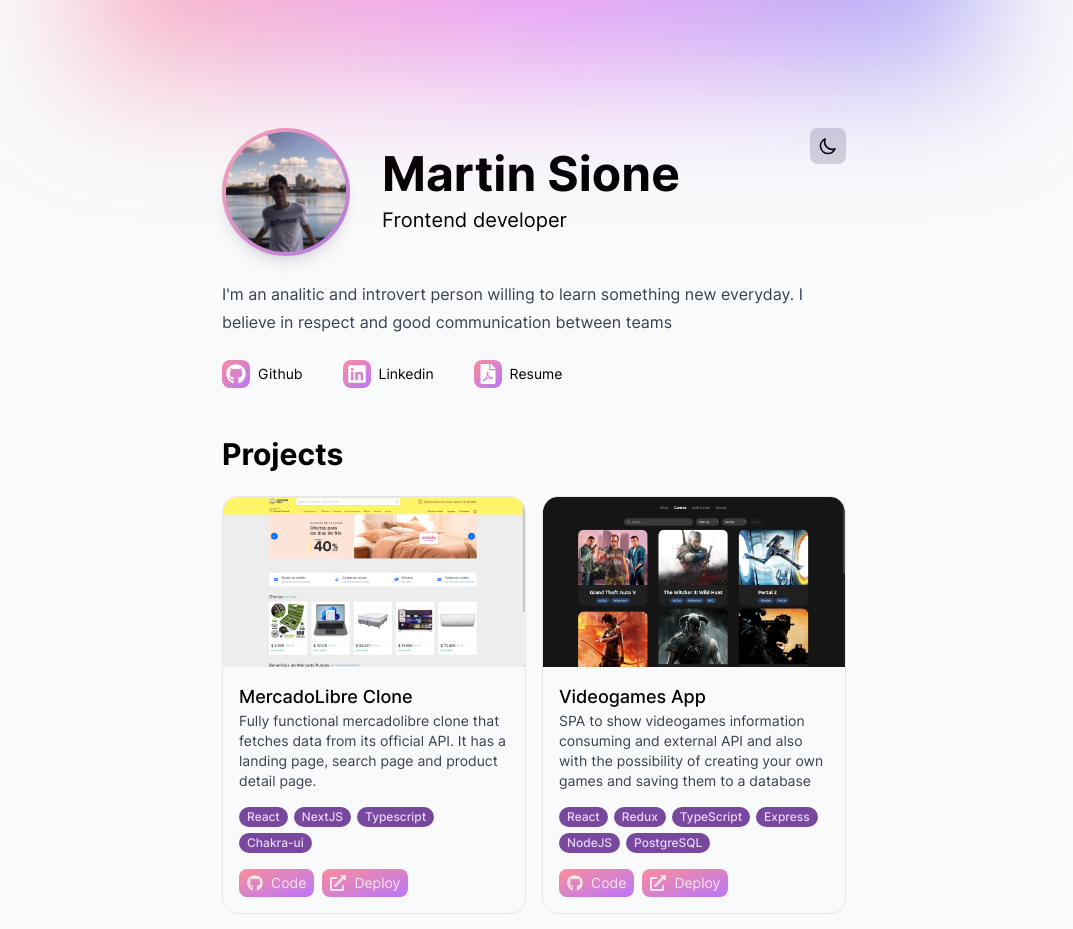
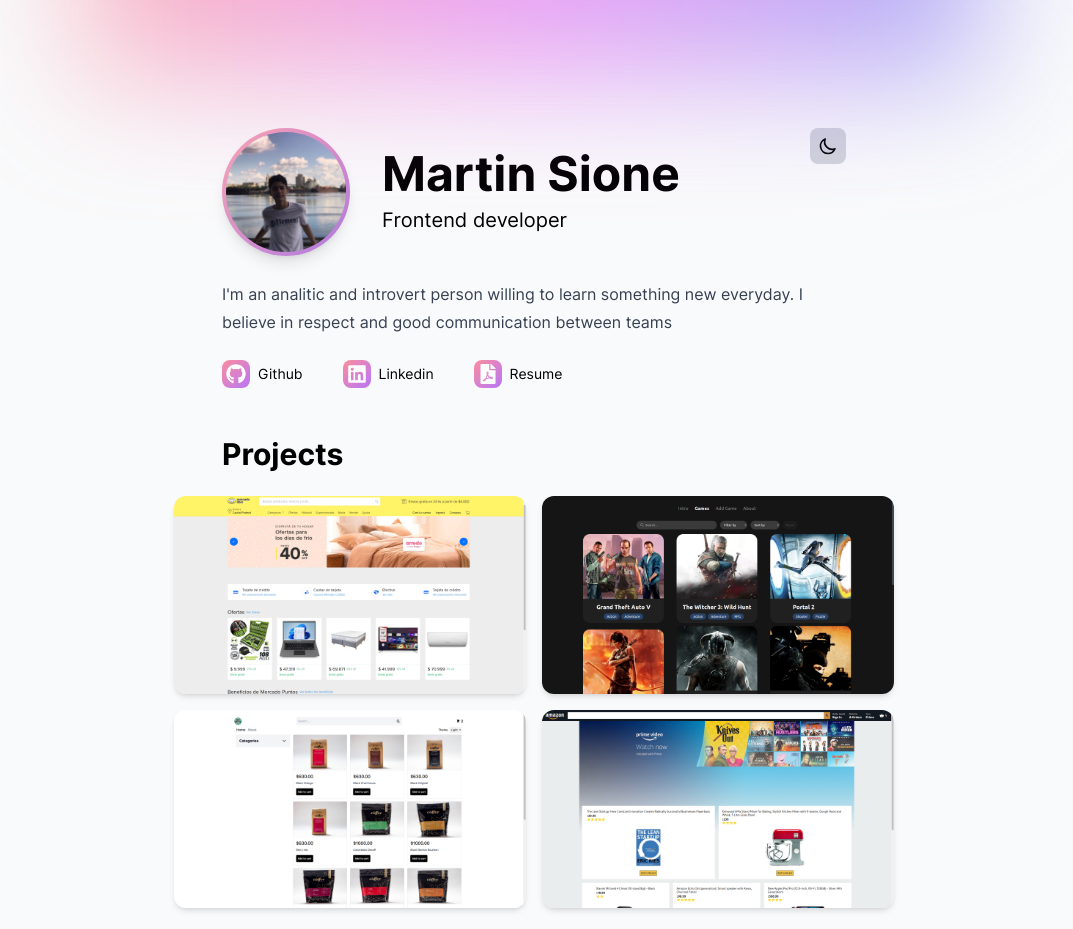
Before and after one commit to martinsione/martinsione.com, a Next.js app: page / in a window 1280 px wide. Shown: the top 929 px of the page, without its empty margins (106-1179 px from the left). Built offline with nearby package versions, Linux system fonts and the light colour scheme.

Commit message:
Improve ProjectCard

```diff
--- a/src/components/ProjectCard.tsx
+++ b/src/components/ProjectCard.tsx
@@ -3,7 +3,6 @@
 
 interface Props {
   deploy: string;
-  description: string;
   github: string;
   src: string;
   technologies: string[];
@@ -11,7 +10,6 @@
 }
 
 export default function Card({
-  description,
   deploy,
   github,
   src,
@@ -19,36 +17,27 @@
   technologies,
 }: Props) {
   return (
-    <div className="flex flex-col overflow-hidden rounded-2xl border dark:border-zinc-800">
-      <Image alt={title} height={324} src={src} width={576} />
-      <div className="flex flex-grow flex-col justify-between gap-4 p-4">
-        <div>
-          <h3 className="text-lg font-medium text-black dark:text-white">
-            {title}
-          </h3>
-          <p className="text-sm text-gray-700 dark:text-gray-400">
-            {description}
-          </p>
-        </div>
-
-        <div className="space-y-4">
-          <div className="flex flex-wrap gap-1.5">
+    <div className="group relative flex select-none flex-col overflow-hidden rounded-xl shadow-md">
+      <div className="absolute inset-0 z-10 flex flex-col items-center justify-center gap-4 bg-black/70 px-3 opacity-0 transition-all duration-300 ease-in hover:opacity-100">
+        <div className="flex flex-col items-center gap-2">
+          <h3 className="text-xl font-bold text-white">{title}</h3>
+          <div className="flex flex-wrap justify-center gap-1">
             {technologies.map((technology) => (
-              <p
+              <span
                 key={technology}
-                className="select-none rounded-full bg-purple-900/80 px-2 py-1 text-xs font-medium leading-none text-purple-200"
+                className="rounded-full bg-purple-900/50 px-2 py-1 text-xs font-medium leading-none text-purple-200"
               >
                 {technology}
-              </p>
+              </span>
             ))}
           </div>
-
+        </div>
         <div className="flex gap-2">
           <a
             className="focus:outline-none focus-visible:outline-none focus-visible:ring-2 focus-visible:ring-rose-500/70"
             href={github}
           >
-              <div className="flex items-center justify-center gap-2 rounded-lg bg-gradient-to-tl from-purple-500/80 to-rose-400/80 py-1 px-2 text-rose-100 transition-all duration-300 ease-out hover:scale-110 hover:shadow-md hover:shadow-purple-500/50 active:scale-100">
+            <div className="flex items-center gap-2 rounded-lg bg-gradient-to-tl from-purple-500/80 to-rose-400/80 px-2 py-1 font-medium text-white transition-all duration-300 ease-out hover:scale-105 hover:shadow-md hover:shadow-purple-500/50 active:scale-100">
               <FaGithub className="h-4 w-4" />
               <div className="text-sm">Code</div>
             </div>
@@ -58,14 +47,21 @@
             className="focus:outline-none focus-visible:outline-none focus-visible:ring-2 focus-visible:ring-rose-500/70"
             href={deploy}
           >
-              <div className="flex items-center justify-center gap-2 rounded-lg bg-gradient-to-tl from-purple-500/80 to-rose-400/80 py-1 px-2 text-rose-100 transition-all duration-300 ease-out hover:scale-110 hover:shadow-md hover:shadow-purple-500/50 active:scale-100">
+            <div className="flex items-center gap-2 rounded-lg bg-gradient-to-tl from-purple-500/80 to-rose-400/80 px-2 py-1 font-medium text-white transition-all duration-300 ease-out hover:scale-105 hover:shadow-md hover:shadow-purple-500/50 active:scale-100">
               <FaExternalLinkAlt className="h-4 w-4" />
               <div className="text-sm">Deploy</div>
             </div>
           </a>
         </div>
       </div>
-      </div>
+      <Image
+        alt={title}
+        className="transition-all duration-300 ease-in group-hover:blur-sm"
+        draggable="false"
+        height={360}
+        src={src}
+        width={640}
+      />
     </div>
   );
 }
--- a/src/pages/index.tsx
+++ b/src/pages/index.tsx
@@ -75,10 +75,9 @@
 
       <div className="space-y-6">
         <h2 className="text-2xl font-bold md:text-3xl">Projects</h2>
-        <div className="grid gap-4 sm:grid-cols-2">
+        <div className="grid gap-4 sm:grid-cols-2 lg:-mx-12">
           <ProjectCard
             deploy="https://meli-fake.vercel.app/"
-            description="Fully functional mercadolibre clone that fetches data from its official API. It has a landing page, search page and product detail page."
             github="https://github.com/martinsione/meli-clone"
             src="/img/project/mercadolibre.png"
             technologies={["React", "NextJS", "Typescript", "Chakra-ui"]}
@@ -86,7 +85,6 @@
           />
           <ProjectCard
             deploy="https://videogames.martinsione.com"
-            description="SPA to show videogames information consuming and external API and also with the possibility of creating your own games and saving them to a database"
             github="https://github.com/martinsione/videogames"
             src="/img/project/videogames.png"
             technologies={[
@@ -102,7 +100,6 @@
 
           <ProjectCard
             deploy="https://coffeestore.vercel.app/"
-            description="It is built with React, TailwindCSS and firebase. The data is fetched from firestore."
             github="https://github.com/martinsione/coffeestore"
             src="/img/project/coffeestore.png"
             technologies={["React", "TailwindCSS", "Firebase", "Context API"]}
@@ -111,7 +108,6 @@
 
           <ProjectCard
             deploy="https://martinsione-amazon.vercel.app/"
-            description="This is a frontend clone of Amazon, built with react and firebase. It has full email auth implementation."
             github="https://github.com/martinsione/amazon-clone"
             src="/img/project/amazon.png"
             technologies={[
```
Lines whose indentation alone changed are shown as unchanged.
